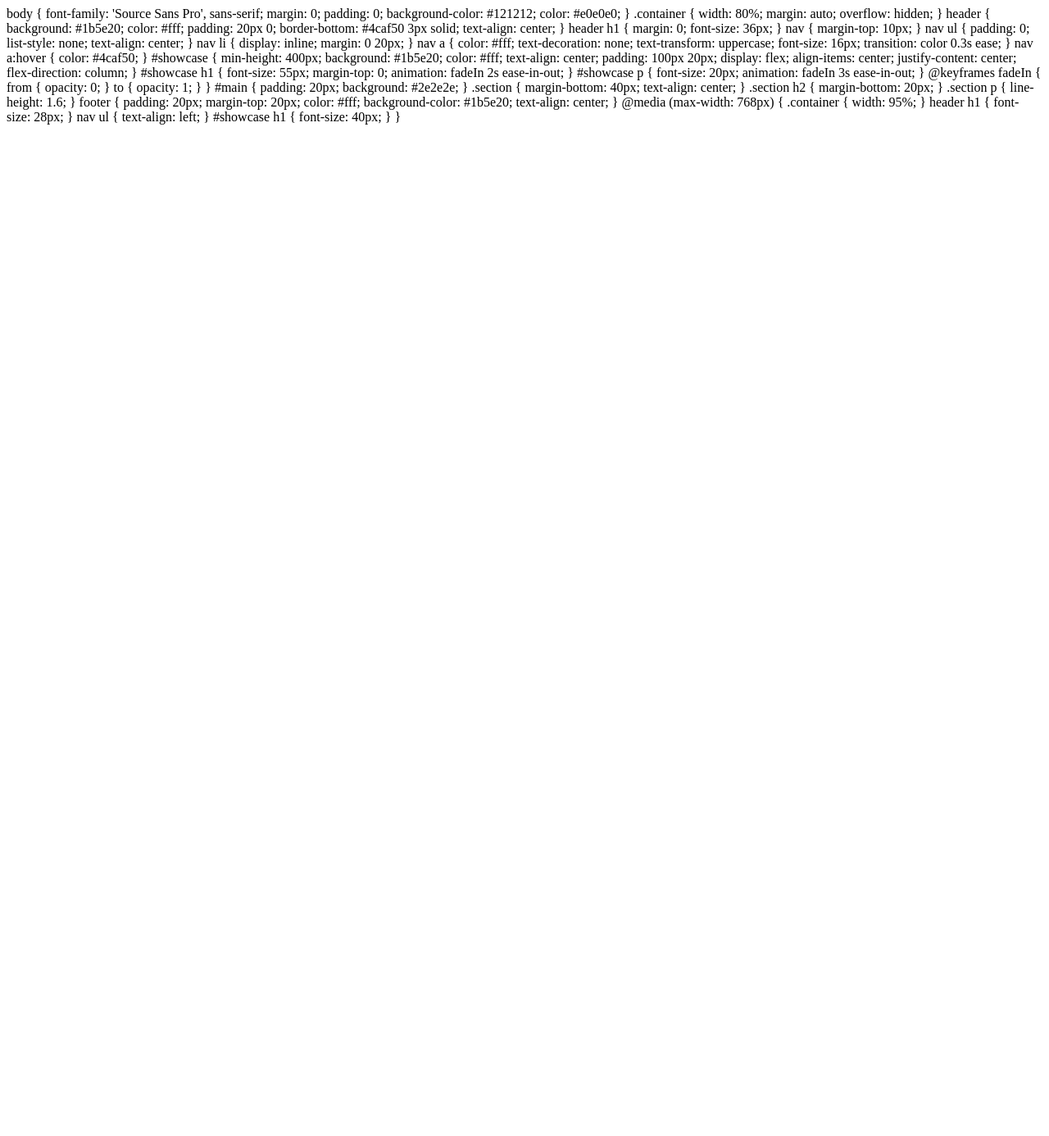
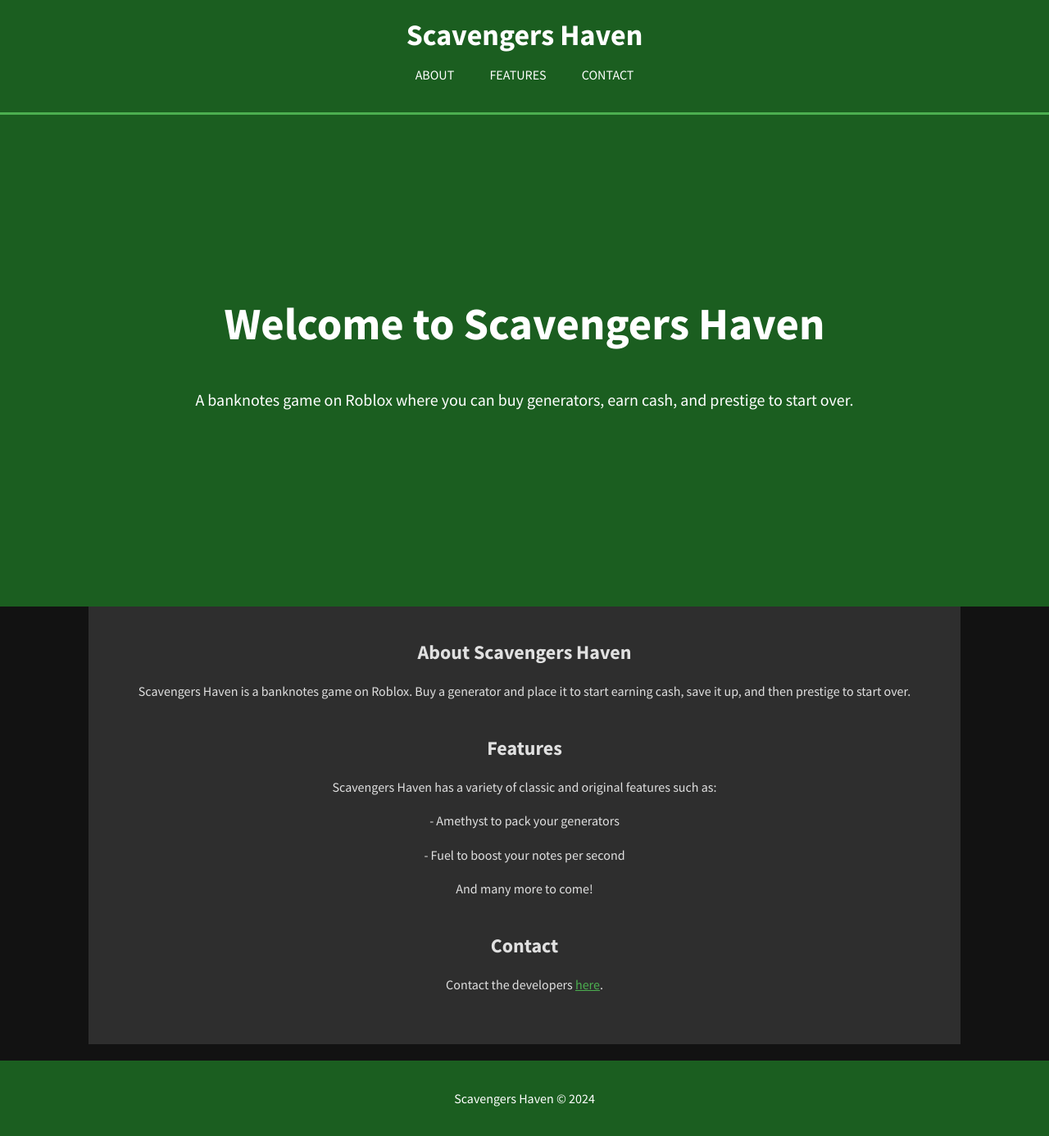
Before and after one commit to polybridge12/scavengershaven, a plain HTML site: page index.html in a window 1280 px wide. Shown: the whole page at 82% size. Before the commit the page ends 800 px from the top, so only its background shows below. Drawn offline with Linux system fonts and the light colour scheme.

Commit message:
Update index.html

```diff
--- a/index.html
+++ b/index.html
@@ -1,3 +1,11 @@
+<!DOCTYPE html>
+<html lang="en">
+<head>
+    <meta charset="UTF-8">
+    <meta name="viewport" content="width=device-width, initial-scale=1.0">
+    <title>Scavengers Haven</title>
+    <link href="https://fonts.googleapis.com/css2?family=Source+Sans+Pro:wght@400;700&display=swap" rel="stylesheet">
+    <style>
         body {
             font-family: 'Source Sans Pro', sans-serif;
             margin: 0;
@@ -5,13 +13,11 @@
             background-color: #121212;
             color: #e0e0e0;
         }
-
         .container {
             width: 80%;
             margin: auto;
             overflow: hidden;
         }
-
         header {
             background: #1b5e20;
             color: #fff;
@@ -19,27 +25,22 @@
             border-bottom: #4caf50 3px solid;
             text-align: center;
         }
-
         header h1 {
             margin: 0;
             font-size: 36px;
         }
-
         nav {
             margin-top: 10px;
         }
-
         nav ul {
             padding: 0;
             list-style: none;
             text-align: center;
         }
-
         nav li {
             display: inline;
             margin: 0 20px;
         }
-
         nav a {
             color: #fff;
             text-decoration: none;
@@ -47,11 +48,9 @@
             font-size: 16px;
             transition: color 0.3s ease;
         }
-
         nav a:hover {
             color: #4caf50;
         }
-
         #showcase {
             min-height: 400px;
             background: #1b5e20;
@@ -63,18 +62,15 @@
             justify-content: center;
             flex-direction: column;
         }
-
         #showcase h1 {
             font-size: 55px;
             margin-top: 0;
             animation: fadeIn 2s ease-in-out;
         }
-
         #showcase p {
             font-size: 20px;
             animation: fadeIn 3s ease-in-out;
         }
-
         @keyframes fadeIn {
             from {
                 opacity: 0;
@@ -83,25 +79,20 @@
                 opacity: 1;
             }
         }
-
         #main {
             padding: 20px;
             background: #2e2e2e;
         }
-
         .section {
             margin-bottom: 40px;
             text-align: center;
         }
-
         .section h2 {
             margin-bottom: 20px;
         }
-
         .section p {
             line-height: 1.6;
         }
-
         footer {
             padding: 20px;
             margin-top: 20px;
@@ -109,21 +100,65 @@
             background-color: #1b5e20;
             text-align: center;
         }
-
         @media (max-width: 768px) {
             .container {
                 width: 95%;
             }
-
             header h1 {
                 font-size: 28px;
             }
-
             nav ul {
                 text-align: left;
             }
-
             #showcase h1 {
                 font-size: 40px;
             }
         }
+    </style>
+</head>
+<body>
+    <header>
+        <div class="container">
+            <h1>Scavengers Haven</h1>
+            <nav>
+                <ul>
+                    <li><a href="#about">About</a></li>
+                    <li><a href="#features">Features</a></li>
+                    <li><a href="#contact">Contact</a></li>
+                </ul>
+            </nav>
+        </div>
+    </header>
+
+    <section id="showcase">
+        <div class="container">
+            <h1>Welcome to Scavengers Haven</h1>
+            <p>A banknotes game on Roblox where you can buy generators, earn cash, and prestige to start over.</p>
+        </div>
+    </section>
+
+    <section id="main" class="container">
+        <div id="about" class="section">
+            <h2>About Scavengers Haven</h2>
+            <p>Scavengers Haven is a banknotes game on Roblox. Buy a generator and place it to start earning cash, save it up, and then prestige to start over.</p>
+        </div>
+
+        <div id="features" class="section">
+            <h2>Features</h2>
+            <p>Scavengers Haven has a variety of classic and original features such as:</p>
+            <p>- Amethyst to pack your generators</p>
+            <p>- Fuel to boost your notes per second</p>
+            <p>And many more to come!</p>
+        </div>
+
+        <div id="contact" class="section">
+            <h2>Contact</h2>
+            <p>Contact the developers <a href="https://discord.gg/ZGz5h738Zk" style="color: #4caf50;">here</a>.</p>
+        </div>
+    </section>
+
+    <footer>
+        <p>Scavengers Haven &copy; 2024</p>
+    </footer>
+</body>
+</html>
```
Lines whose indentation alone changed are shown as unchanged.
